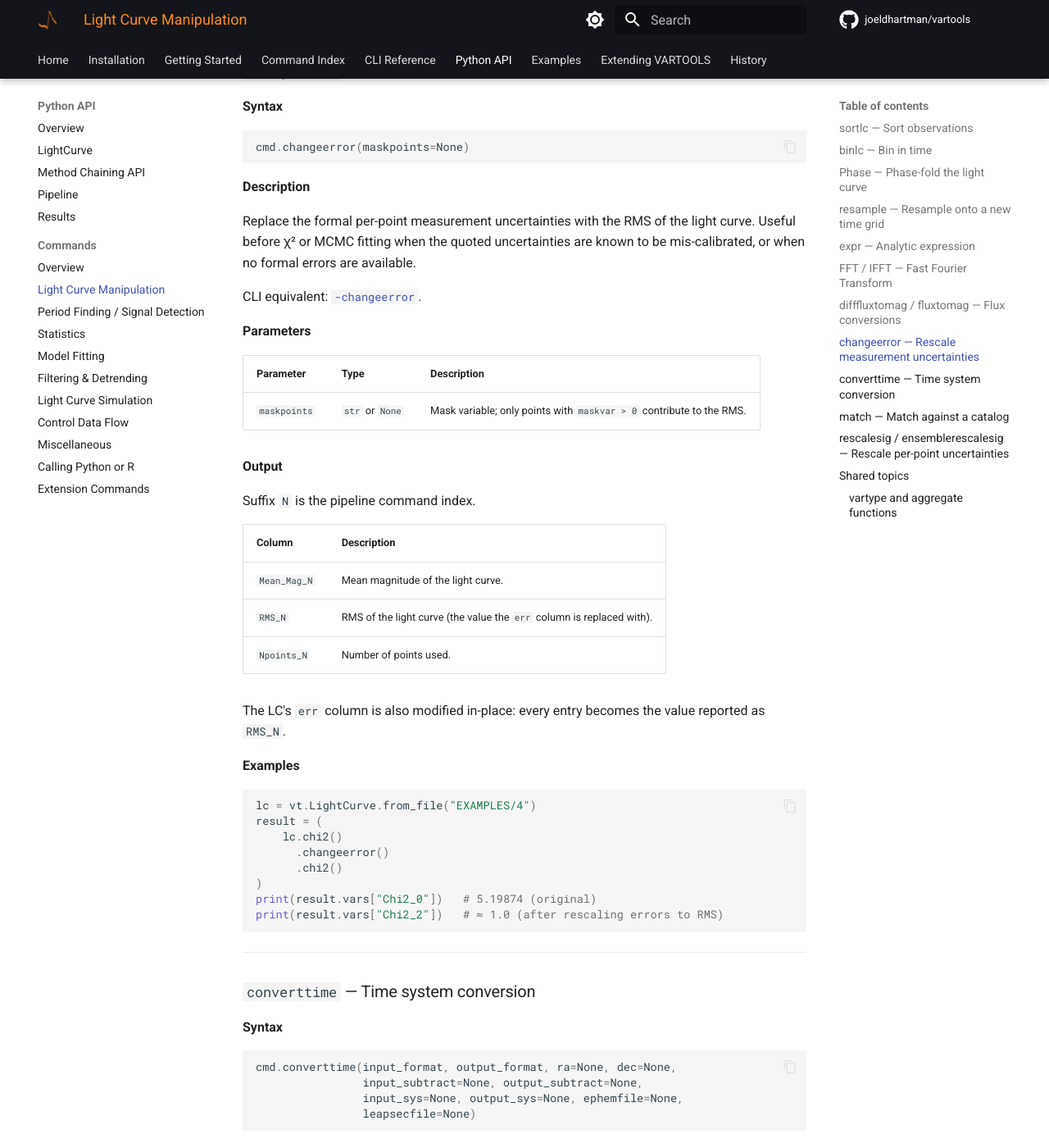
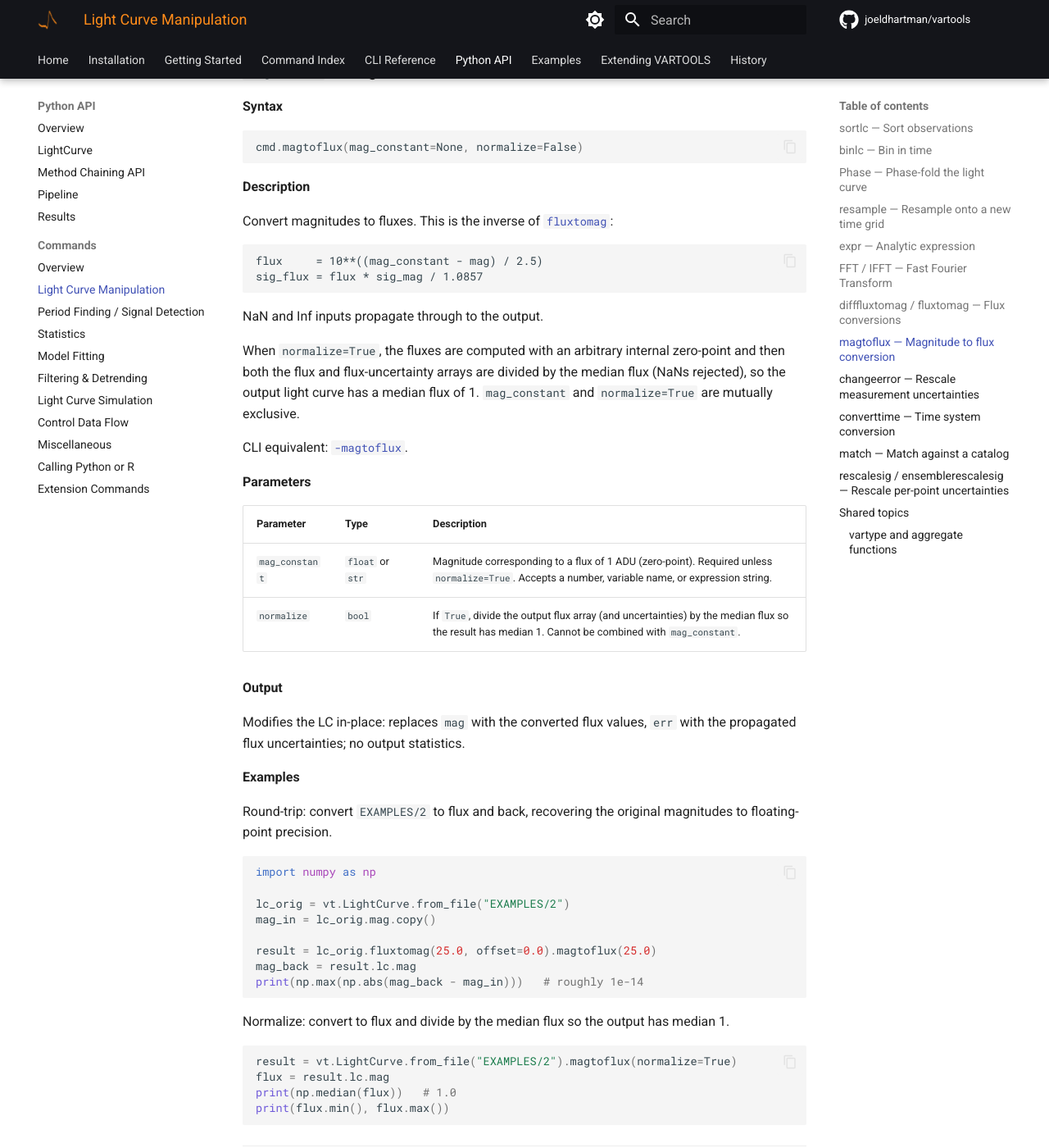
Before and after one commit to joeldhartman/vartools-site, an MkDocs documentation site: the page built from docs/python/commands/manipulation.md, in a window 1280 px wide and 1400 px high, scrolled down 13141 px. Shown: the whole window at 82% size. Built offline with MkDocs 1.6.1 and Material for MkDocs 9.7.7, drawn with Linux system fonts in a browser that asks for light colours; comment, search, counter and statistics services are not loaded; the version menu is left out.

Commit message:
Docs: -magtoflux Phase H -- CLI + Python sections + index row
Co-Authored-By: Claude Opus 4.7 (1M context) <noreply@anthropic.com>

````diff
--- a/docs/python/commands/manipulation.md
+++ b/docs/python/commands/manipulation.md
@@ -414,6 +414,66 @@ print(result.lc.mag[:3])   # back to approximately the original values
 
 ---
 
+### `magtoflux` — Magnitude to flux conversion
+
+**Syntax**
+
+```python
+cmd.magtoflux(mag_constant=None, normalize=False)
+```
+
+**Description**
+
+Convert magnitudes to fluxes.  This is the inverse of [`fluxtomag`](#difffluxtomag-fluxtomag-flux-conversions):
+
+```
+flux     = 10**((mag_constant - mag) / 2.5)
+sig_flux = flux * sig_mag / 1.0857
+```
+
+NaN and Inf inputs propagate through to the output.
+
+When `normalize=True`, the fluxes are computed with an arbitrary internal zero-point and then both the flux and flux-uncertainty arrays are divided by the median flux (NaNs rejected), so the output light curve has a median flux of 1.  `mag_constant` and `normalize=True` are mutually exclusive.
+
+CLI equivalent: [`-magtoflux`](../../cli/manipulation.md#-magtoflux).
+
+**Parameters**
+
+| Parameter | Type | Description |
+|-----------|------|-------------|
+| `mag_constant` | `float` or `str` | Magnitude corresponding to a flux of 1 ADU (zero-point). Required unless `normalize=True`. Accepts a number, variable name, or expression string. |
+| `normalize` | `bool` | If `True`, divide the output flux array (and uncertainties) by the median flux so the result has median 1.  Cannot be combined with `mag_constant`. |
+
+**Output**
+
+Modifies the LC in-place: replaces `mag` with the converted flux values, `err` with the propagated flux uncertainties; no output statistics.
+
+**Examples**
+
+Round-trip: convert `EXAMPLES/2` to flux and back, recovering the original magnitudes to floating-point precision.
+
+```python
+import numpy as np
+
+lc_orig = vt.LightCurve.from_file("EXAMPLES/2")
+mag_in = lc_orig.mag.copy()
+
+result = lc_orig.fluxtomag(25.0, offset=0.0).magtoflux(25.0)
+mag_back = result.lc.mag
+print(np.max(np.abs(mag_back - mag_in)))   # roughly 1e-14
+```
+
+Normalize: convert to flux and divide by the median flux so the output has median 1.
+
+```python
+result = vt.LightCurve.from_file("EXAMPLES/2").magtoflux(normalize=True)
+flux = result.lc.mag
+print(np.median(flux))   # 1.0
+print(flux.min(), flux.max())
+```
+
+---
+
 ### `changeerror` — Rescale measurement uncertainties
 
 **Syntax**
````
Also changed, not shown: docs/cli/manipulation.md (+53 -0 lines), docs/commands.md (+1 -0 lines).
